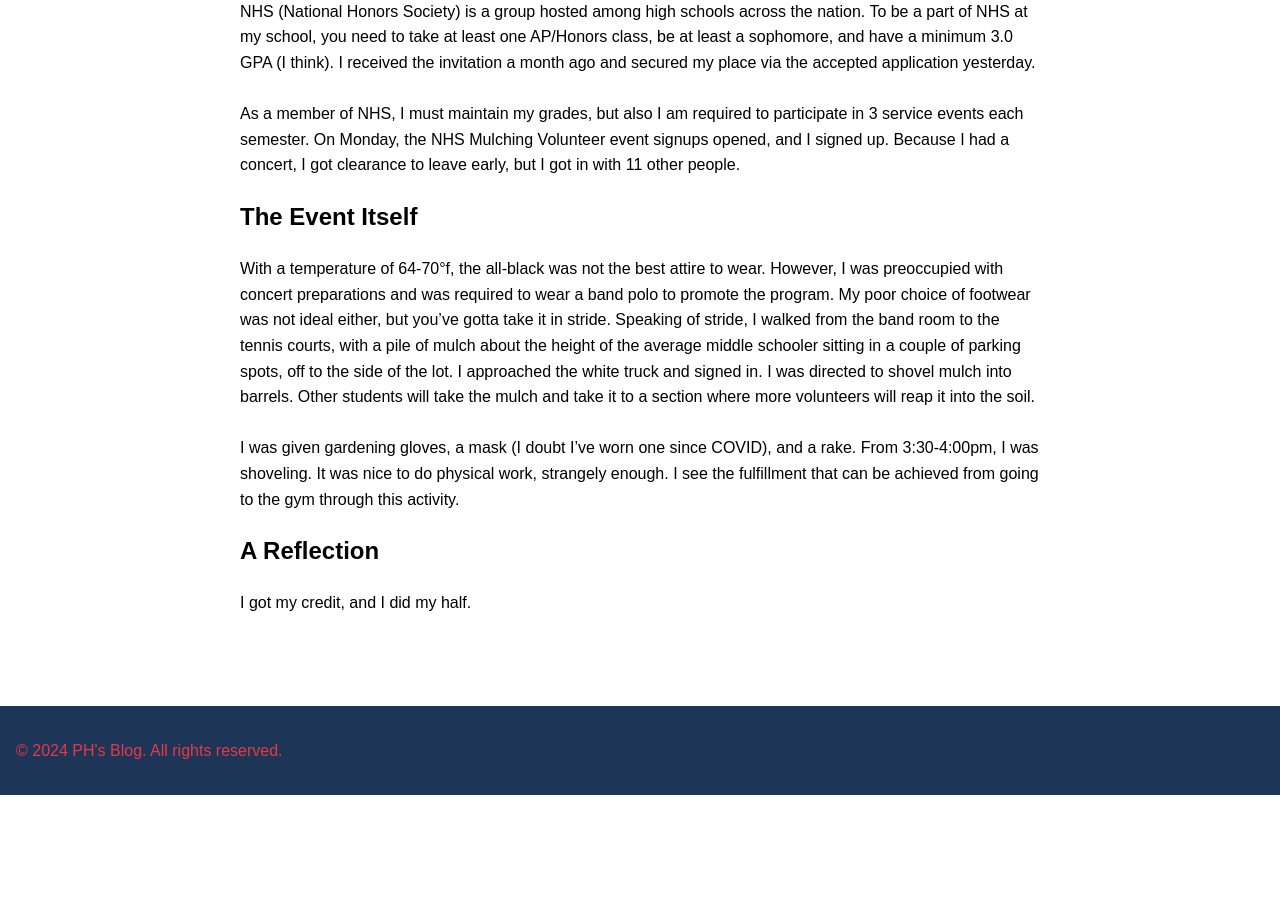
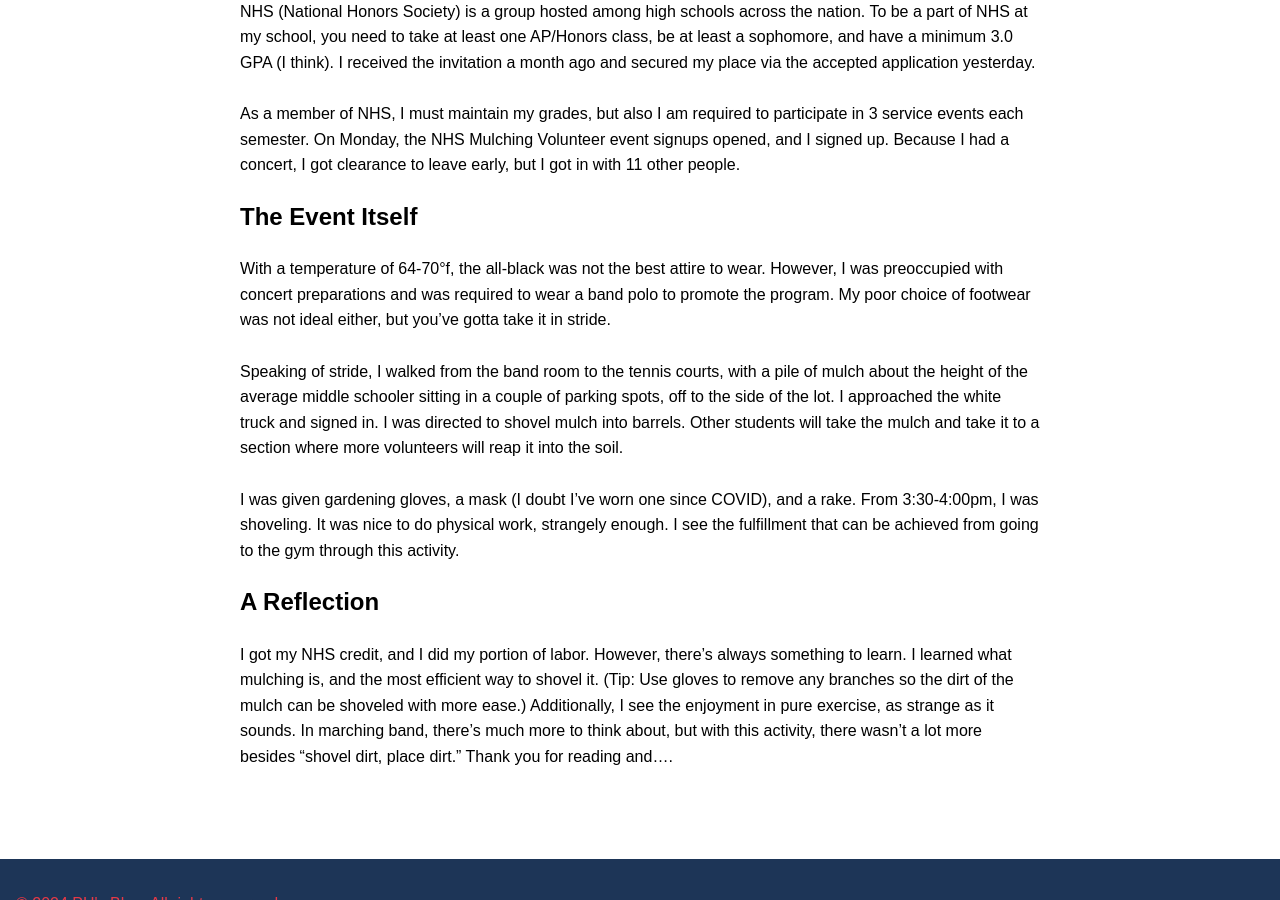
Before and after one commit to CaptainSapphire/PH-s-Blog, a Jekyll site: the page built from _posts/2024-09-26-My-First-Mulching-Experience.md, in a window 1280 px wide and 900 px high, scrolled down 857 px. Built offline with Jekyll 4.4.1, drawn with Linux system fonts in a browser that asks for light colours; our own code applies the rules of GitHub Pages for plain Markdown files; before the commit the page ends 1652 px from its top, so only the background shows below that.

Commit message:
Update 2024-09-26-My-First-Mulching-Experience.md

```diff
--- a/_posts/2024-09-26-My-First-Mulching-Experience.md
+++ b/_posts/2024-09-26-My-First-Mulching-Experience.md
@@ -11,8 +11,9 @@ On Monday, the NHS Mulching Volunteer event signups opened, and I signed up. Bec
 
 
 ## The Event Itself
-With a temperature of 64-70°f, the all-black was not the best attire to wear. However, I was preoccupied with concert preparations and was required to wear a band polo to promote the program. My poor choice of footwear was not ideal either, but you've gotta take it in stride. Speaking of stride, I walked from the band room to the tennis courts, with a pile of mulch about the height of the average middle schooler sitting in a couple of parking spots, off to the side of the lot. I approached the white truck and signed in. I was directed to shovel mulch into barrels. Other students will take the mulch and take it to a section where more volunteers will reap it into the soil. <br><br>
+With a temperature of 64-70°f, the all-black was not the best attire to wear. However, I was preoccupied with concert preparations and was required to wear a band polo to promote the program. My poor choice of footwear was not ideal either, but you've gotta take it in stride. <br><br>
+Speaking of stride, I walked from the band room to the tennis courts, with a pile of mulch about the height of the average middle schooler sitting in a couple of parking spots, off to the side of the lot. I approached the white truck and signed in. I was directed to shovel mulch into barrels. Other students will take the mulch and take it to a section where more volunteers will reap it into the soil. <br><br>
 I was given gardening gloves, a mask (I doubt I've worn one since COVID), and a rake. From 3:30-4:00pm, I was shoveling. It was nice to do physical work, strangely enough. I see the fulfillment that can be achieved from going to the gym through this activity.
 
 ## A Reflection
-I got my credit, and I did my half.
+I got my NHS credit, and I did my portion of labor. However, there's always something to learn. I learned what mulching is, and the most efficient way to shovel it. (Tip: Use gloves to remove any branches so the dirt of the mulch can be shoveled with more ease.) Additionally, I see the enjoyment in pure exercise, as strange as it sounds. In marching band, there's much more to think about, but with this activity, there wasn't a lot more besides "shovel dirt, place dirt." Thank you for reading and....
```
